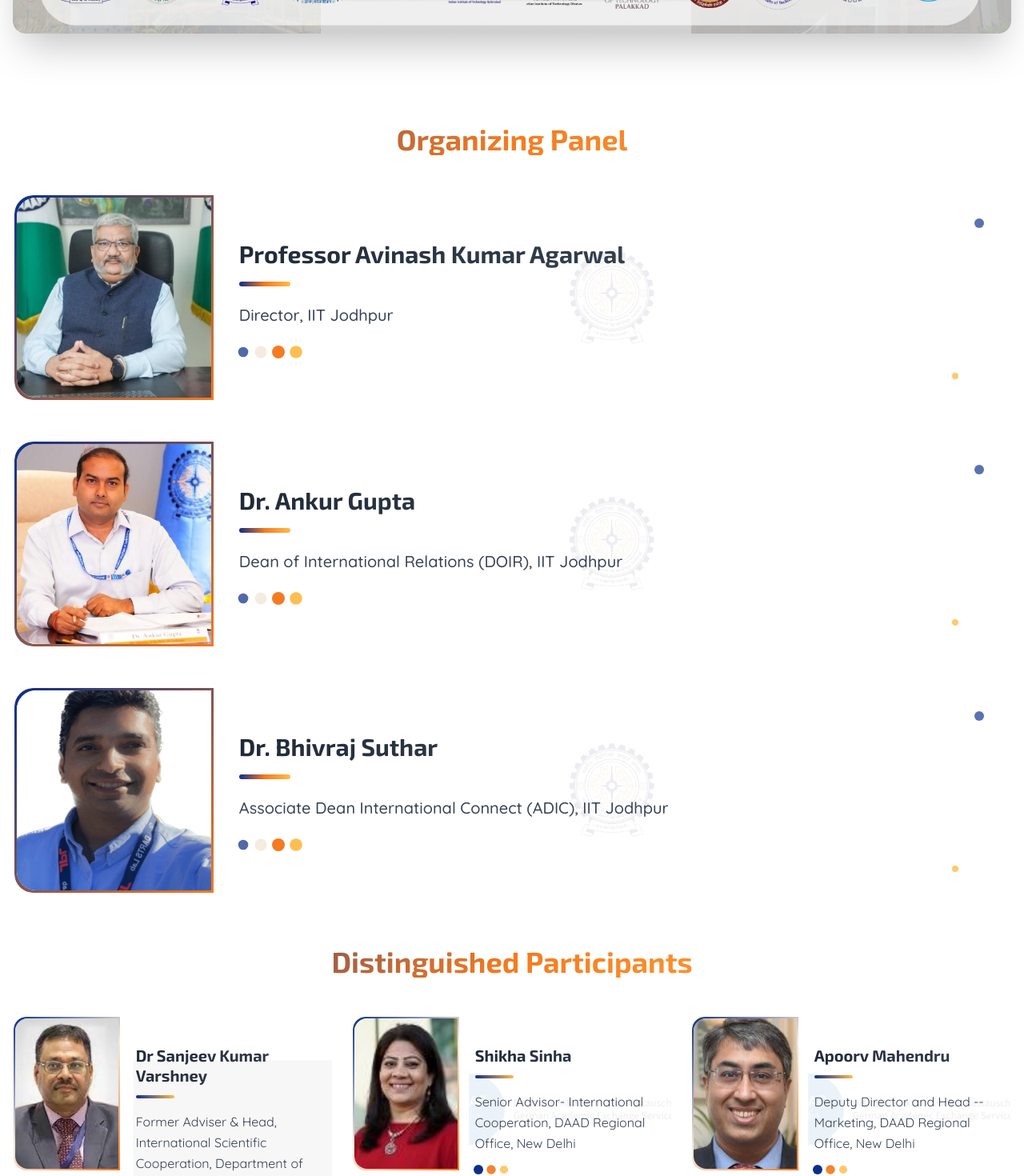
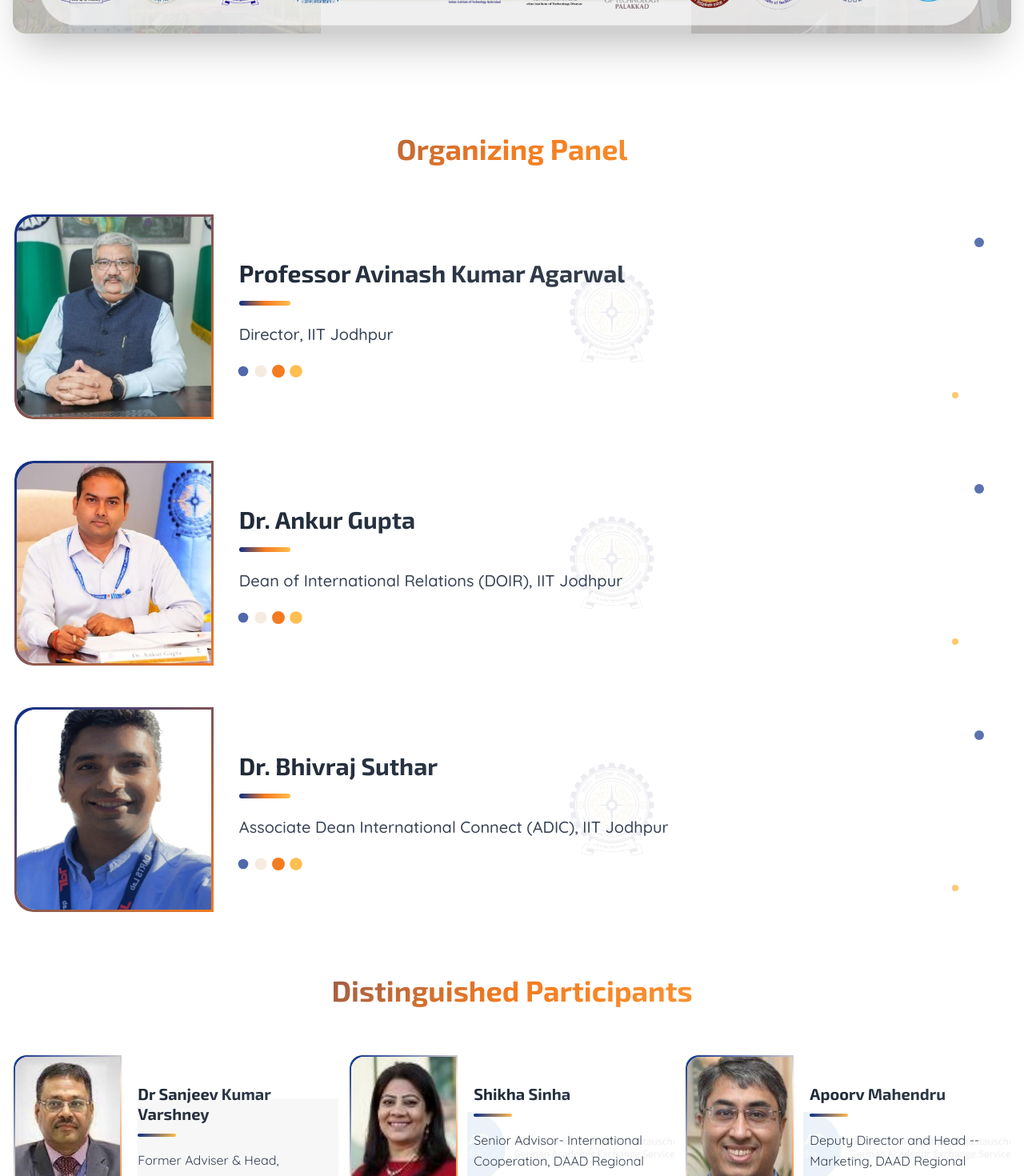
Before and after one commit to harshitsaini17/ir-conclave, a Next.js app in the folder frontend/: page / in a window 1280 px wide. Shown: the part 2636-4106 px from the top of the page at 80% size. Built offline with nearby package versions, Linux system fonts and the light colour scheme; grey boxes are pictures that could not be loaded.

Commit message:
refactor: adjust line height and grid gap in IITInternationalRelationsConclave for improved layout consistency

```diff
--- a/frontend/src/app/page.tsx
+++ b/frontend/src/app/page.tsx
@@ -220,7 +220,7 @@
           className="mb-16"
         >
           <h2
-            className="text-3xl md:text-4xl font-bold text-gray-800 mb-12 text-center font-exo2"
+            className="text-3xl md:text-4xl font-bold text-gray-800 mb-12 text-center font-exo2 leading-16"
             style={{
               background: 'linear-gradient(135deg, #0C2E8A, #F47B20, #FFBC4C)',
               backgroundClip: 'text',
@@ -250,7 +250,7 @@
           id="participants"
         >
           <h2
-            className="text-3xl md:text-4xl font-bold text-gray-800 mb-12 text-center font-exo2"
+            className="text-3xl md:text-4xl font-bold text-gray-800 mb-12 text-center font-exo2 leading-16"
             style={{
               background: 'linear-gradient(135deg, #0C2E8A, #F47B20, #FFBC4C)',
               backgroundClip: 'text',
@@ -263,7 +263,7 @@
 
           {/* Grid layout for 3 cards per row */}
           <div
-            className="grid grid-cols-1 md:grid-cols-2 xl:grid-cols-3 gap-6"
+            className="grid grid-cols-1 md:grid-cols-2 xl:grid-cols-3 gap-3"
           >
             {participants.map((member, index) => (
               <div
```
